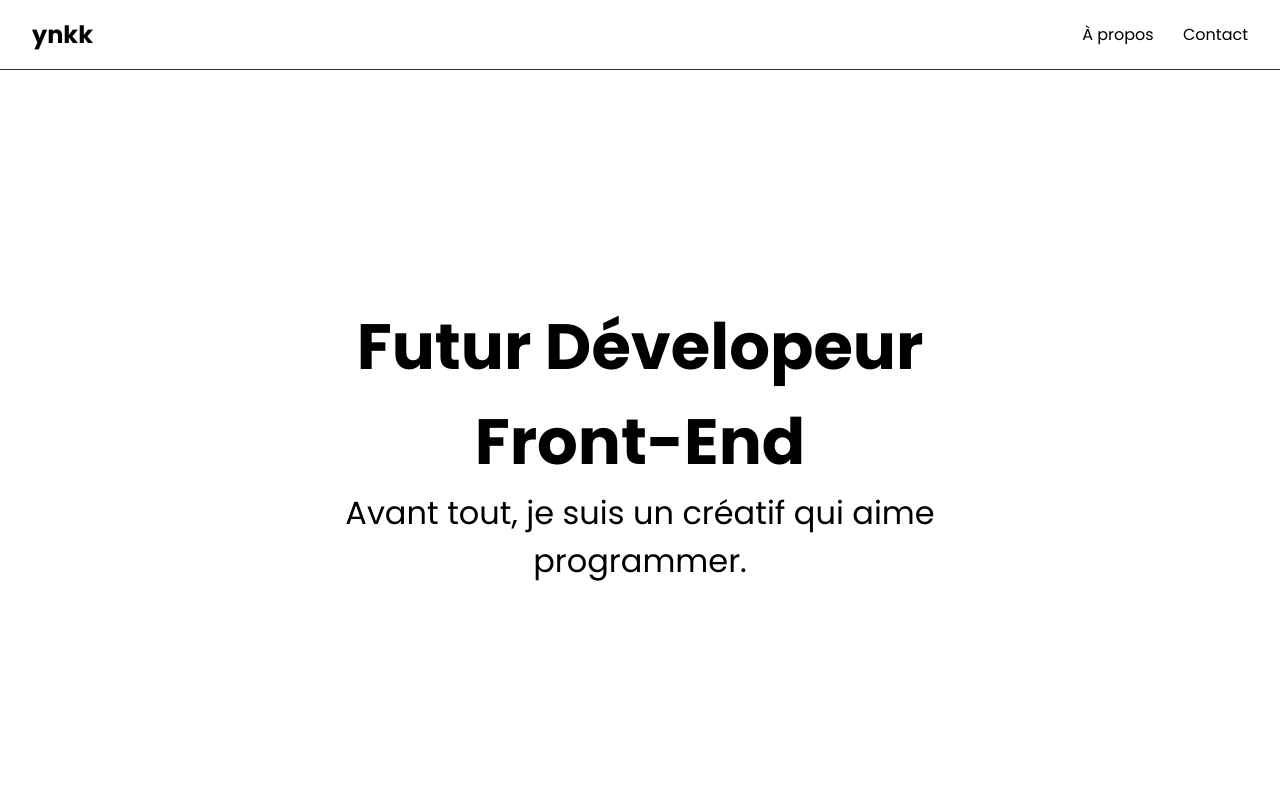
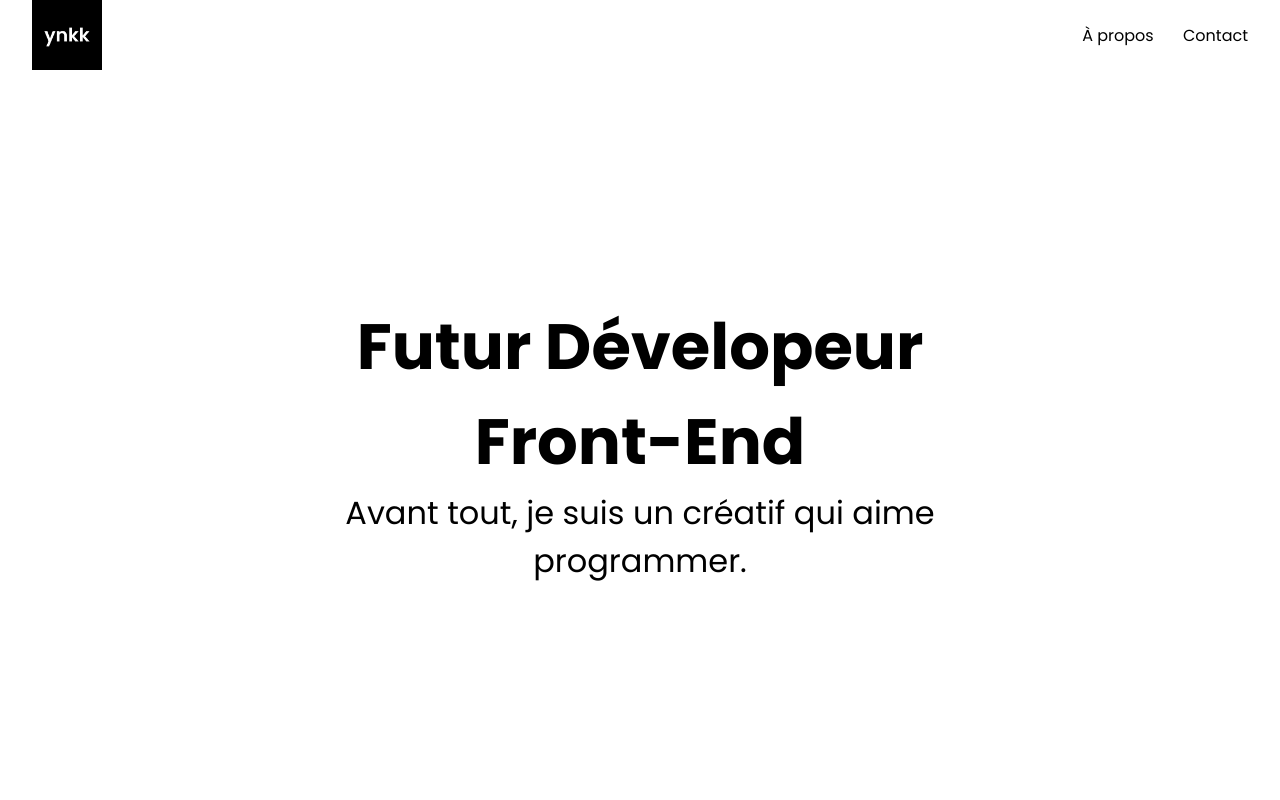
Before and after one commit to yaokounakou/ynkk, a plain HTML site: page index.html in a window 1280 px wide. Shown: the top 800 px of the page. Drawn offline with Linux system fonts and the light colour scheme.

Commit message:
Change the logo

```diff
--- a/index.html
+++ b/index.html
@@ -8,7 +8,7 @@
   <meta property="og:image" content="https://ouch-cdn2.icons8.com/DC-E3Y8cnUyL0m_8o7_YC7fjaSGe32FwKoycjTMLEPo/rs:fit:456:456/czM6Ly9pY29uczgu/b3VjaC1wcm9kLmFz/c2V0cy9wbmcvODc3/L2JlMjM3ZDNlLTEw/YTMtNDgyOS1hYjVm/LWZhNWQxODgxMGJl/MS5wbmc.png">
   <meta property="og:description" content="Yao N. K. Kounakou - Futur Dévelopeur Front-End">
 
-  <link rel="shortcut icon" href="static/assets/3d-fluency-fire-flame.png" type="image/x-icon">
+  <link rel="shortcut icon" href="static/assets/ynkk-logo.png" type="image/x-icon">
 
   <link rel="stylesheet" href="static/css/style.css">
 
@@ -18,7 +18,8 @@
 <body>
   <div class="hero" id="home">
     <nav>
-      <h1 class="logo"><a href="#home">ynkk</a></h1>
+      <img src="static/assets/ynkk-logo.png" alt="ynkk Logo">
+      <!-- <h1 class="logo"><a href="#home">ynkk</a></h1> -->
       <ul>
         <li><a href="#about">À propos</a></li>
         <li><a href="#contact">Contact</a></li>
--- a/static/css/style.css
+++ b/static/css/style.css
@@ -38,15 +38,19 @@ nav {
   display: flex;
   justify-content: space-between;
   align-items: center;
-  padding: 2.5%;
+  padding: 0 2.5%;
   position: fixed;
   top: 0;
   background-color: var(--white);
-  border-bottom: 1px solid var(--grey);
+  /* border-bottom: 1px solid var(--grey); */
 }
 
 nav a {
   color: var(--black);
+}
+
+nav img {
+  height: inherit;
 }
 
 nav ul li {
```
Also changed, not shown: static/assets/ynkk-logo.png (added).
